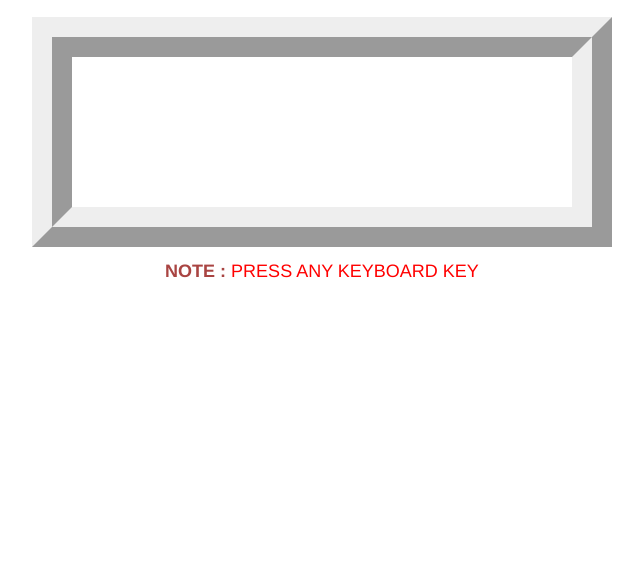
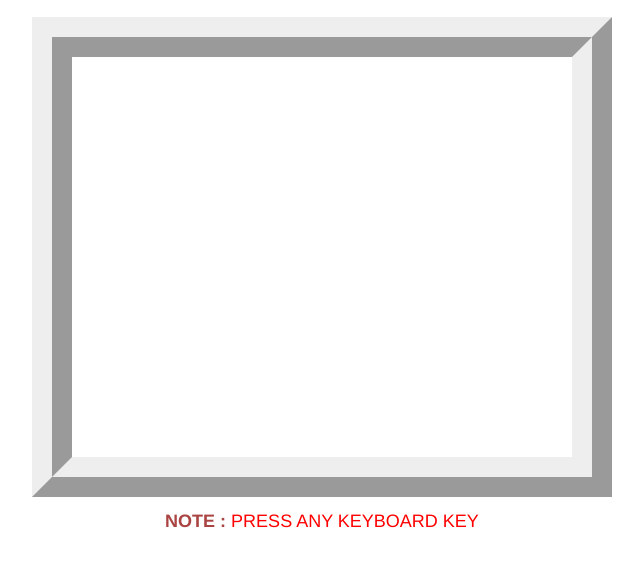
Before and after one commit to Snakekin/master, a plain HTML site: page index.html in a window 1280 px wide. Shown: the part 63-630 px from the top of the page, without its empty margins (318-961 px from the left). Drawn offline with nearby package versions, Linux system fonts and the light colour scheme.

Commit message:
Add files via upload

```diff
--- a/index.html
+++ b/index.html
@@ -36,7 +36,7 @@ h1,h4
 <center>
 <h1>Keyboard keys</h1>
 	<!--- Create Canvas element --->
-	<canvas id="myCanvas" width="500 height="300"></canvas>
+	<canvas id="myCanvas" width="500" height="400"></canvas>
 	<div id="d1"></div>
 <h4>
 	<b class="text-danger">NOTE : </b> PRESS ANY KEYBOARD KEY
--- a/main.js
+++ b/main.js
@@ -54,7 +54,7 @@ else {
 	otherkey();
 	document.getElementById("d1").innerHTML = "You pressed symbol or other key";
 }
-
+}
 
 
 function aplhabetkey() {
```
